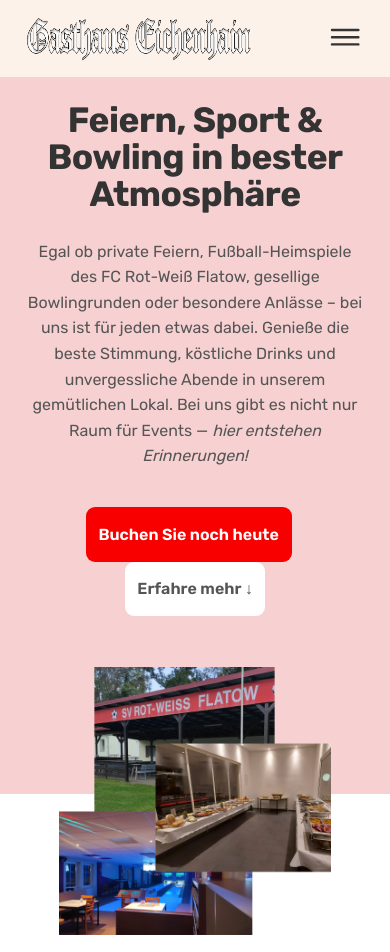
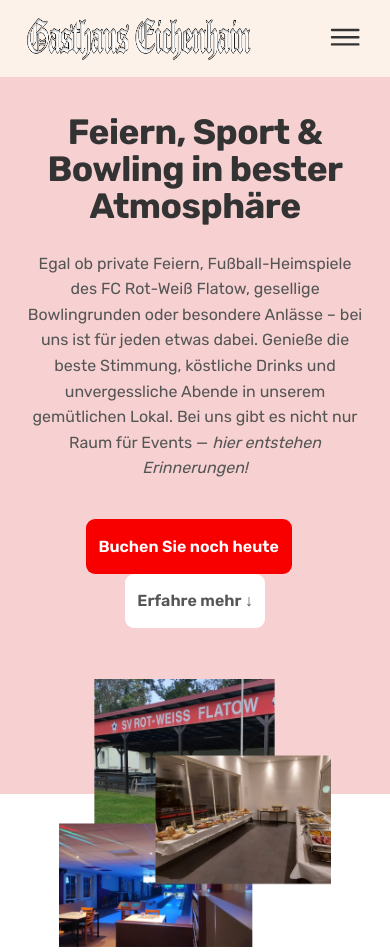
Before and after one commit to Pietzorm/gasthaus-eichenhain, a plain HTML site: page index.html in a window 390 px wide. Shown: the top 952 px of the page. Drawn offline with nearby package versions, Linux system fonts and the light colour scheme; some packages are replaced by stand-ins of ours; a script that the page names is missing.

```diff
--- a/css/queries.css
+++ b/css/queries.css
@@ -194,7 +194,7 @@
 
   .heading-primary,
   #ueber-uns {
-    padding-top: 17rem;
+    padding-top: 19rem;
   }
 
   /* .section-hero {
@@ -291,7 +291,7 @@
   /* EXP */
   .heading-primary,
   #ueber-uns {
-    padding-top: 25rem;
+    padding-top: 28rem;
   }
 
   .hero-img {
```
